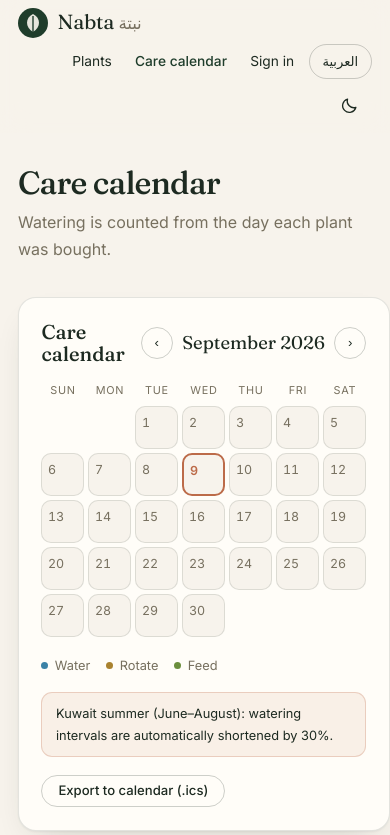
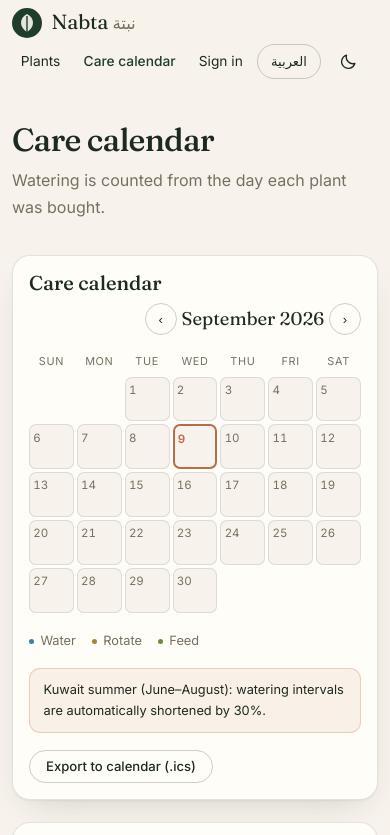
Before and after one commit to t054169coded/nabta-shop, a plain HTML site: page calendar.html in a window 390 px wide. Shown: the top 835 px of the page. Drawn offline with Linux system fonts and the light colour scheme.

Commit message:
Stop the month grid pushing the page sideways on phones

```diff
--- a/css/styles.css
+++ b/css/styles.css
@@ -991,6 +991,24 @@ a.sr-only:focus-visible {
   .brand__tag { display: none; }
   .add-form { grid-template-columns: 1fr; }
 
+  /* A panel heading and its controls cannot share one line on a narrow
+     screen. The calendar's month label reserved 9.5rem, which pushed the
+     whole month grid past the viewport — body's overflow-x: hidden was
+     quietly clipping it instead of showing a scrollbar. Let the row wrap. */
+  .panel__head { flex-wrap: wrap; row-gap: .55rem; }
+  .month-nav { margin-inline-start: auto; }
+  #month-label { min-inline-size: 6rem; }
+
+  /* The month grid's own minimum width was 372px — wider than the ~294px a
+     375px phone actually leaves inside .wrap and .panel — so the grid pushed
+     the page sideways. Tighter cells bring it inside that budget. */
+  .cal, .dows { gap: 3px; }
+  .cell { padding: .2rem; border-radius: 7px; }
+  .cell__n { font-size: .72rem; }
+  .cell__dots { gap: 2px; }
+  .dot { inline-size: 5px; block-size: 5px; }
+  .panel { padding: 1rem; }
+
   /* Let the header wrap onto a second line rather than dropping a nav link —
      hiding one would leave that page with no way in on a narrow screen. */
   .site-header__in { flex-wrap: wrap; row-gap: .2rem; padding-block: .5rem; }
@@ -998,6 +1016,14 @@ a.sr-only:focus-visible {
   .site-header__in { min-block-size: 0; }
   .nav { flex-wrap: wrap; justify-content: flex-end; }
   .nav a { padding-inline: .55rem; font-size: .86rem; }
+}
+
+/* Below about 360px the seven-column month grid cannot shrink any further
+   without the dates becoming unreadable, so let that panel scroll sideways in
+   its own box rather than pushing the whole page across. */
+@media (max-width: 400px) {
+  .wrap { padding-inline: 12px; }
+  .cal-page .panel { overflow-x: auto; }
 }
 
 /* Anyone who has asked their system to reduce motion sees the grown state
```
